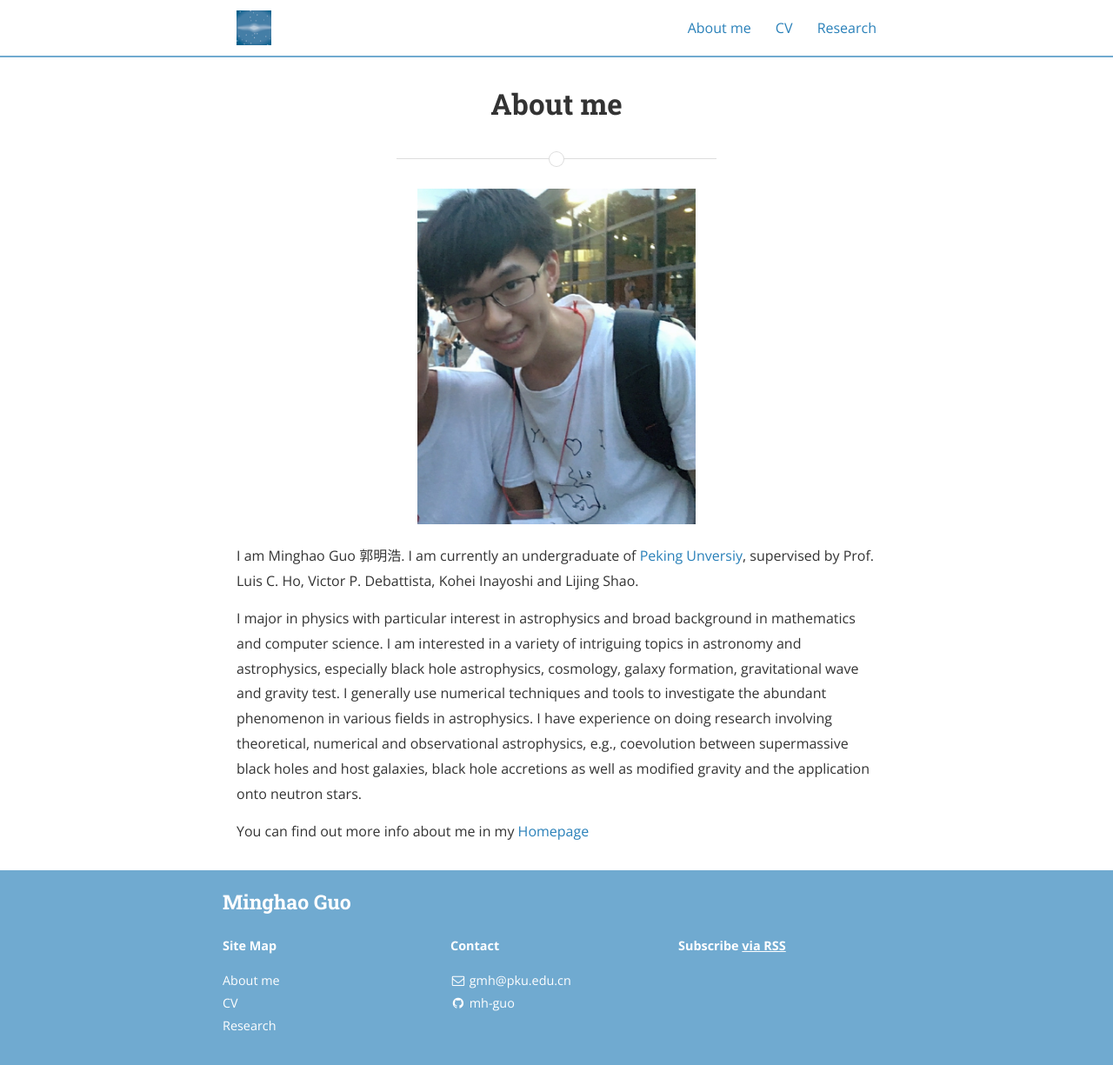
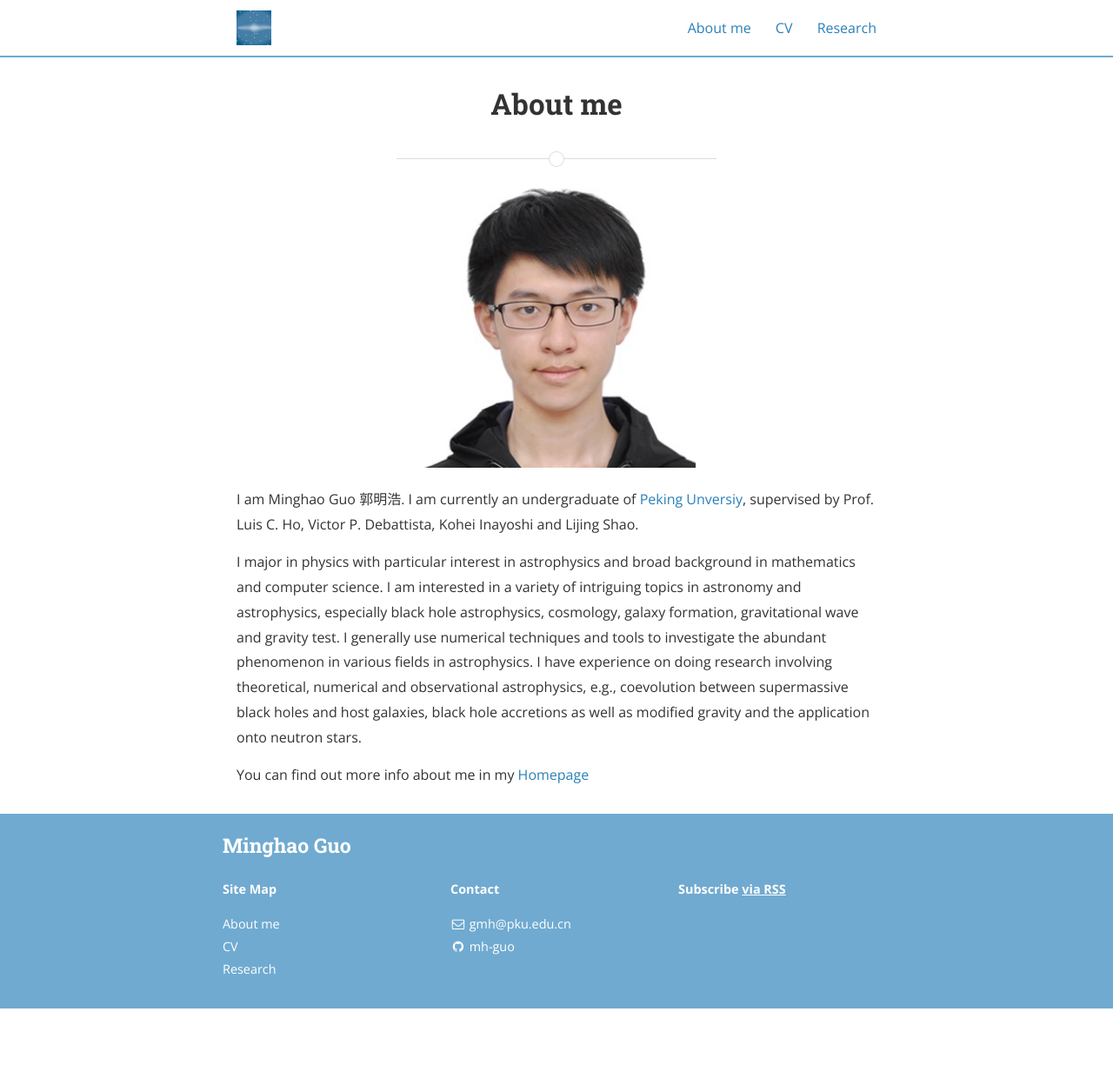
Before and after one commit to mh-guo/mh-guo-slate.github.io, a Jekyll site: the page built from About.md, in a window 1280 px wide and 1225 px high. Shown: the whole window at 87% size. Built offline with Jekyll 4.4.1, drawn with Linux system fonts in a browser that asks for light colours; nearby versions of some CDN libraries.

Commit message:
Update About.md

```diff
--- a/About.md
+++ b/About.md
@@ -5,7 +5,7 @@
 main_nav: true
 ---
 
-![alt text]({{ site.baseurl }}/assets/life_Minghao.jpg "Profile Picture"){:.profile}
+![alt text]({{ site.baseurl }}/assets/profile_Minghao.jpg "Profile Picture"){:.profile}
 
 I am Minghao Guo 郭明浩. I am currently an undergraduate of [Peking Unversiy](https://www.pku.edu.cn/), supervised by Prof. Luis C. Ho, Victor P. Debattista, Kohei Inayoshi and Lijing Shao.
 
```
